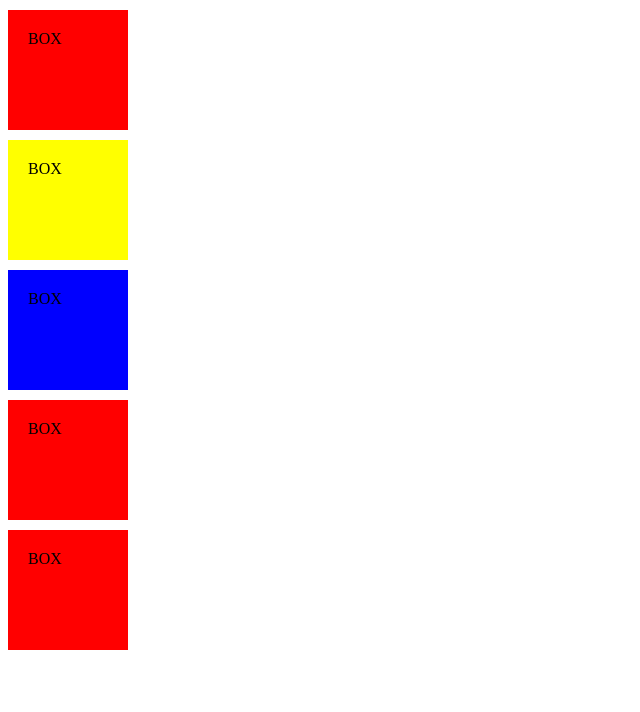
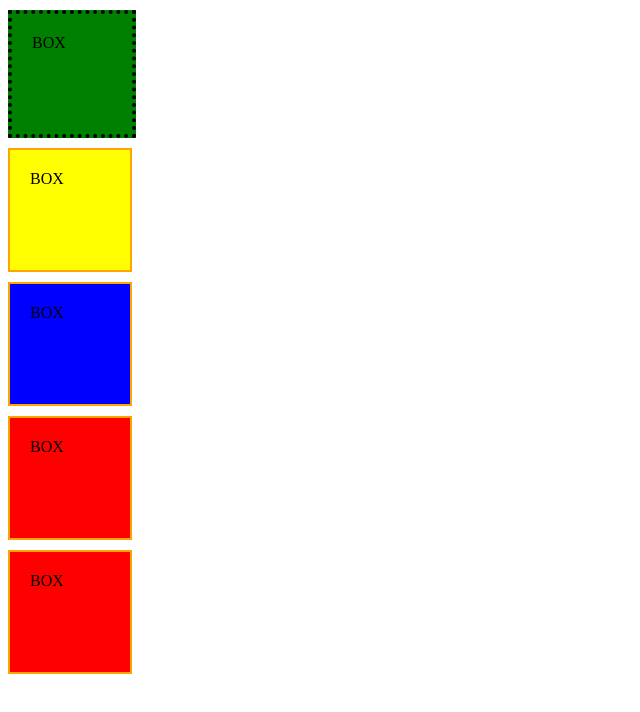
Before and after one commit to dnlouis6613/Web, a plain HTML site: page LS3/example.html in a window 1280 px wide. Shown: the whole page, without its empty margins (0-640 px from the left). Drawn offline with Linux system fonts and the light colour scheme.

Commit message:
update example.css and example.html to enhance box styling

```diff
--- a/LS3/example.css
+++ b/LS3/example.css
@@ -5,6 +5,9 @@
   padding-top: 20px;
   padding-left: 20px;
   margin-top: 10px;
+  border-width: 2px;
+  border-color: orange;
+  border-style: solid;
 }
 
 .yellow {
@@ -14,3 +17,8 @@
 .blue {
   background-color: blue;
 }
+
+.abc {
+  background-color: green;
+  border: 4px dotted black;
+}
--- a/LS3/example.html
+++ b/LS3/example.html
@@ -7,7 +7,7 @@
     <link rel="stylesheet" href="example.css" />
   </head>
   <body>
-    <div class="box">BOX</div>
+    <div class="box abc">BOX</div>
     <div class="box yellow">BOX</div>
     <div class="box blue">BOX</div>
     <div class="box">BOX</div>
```
